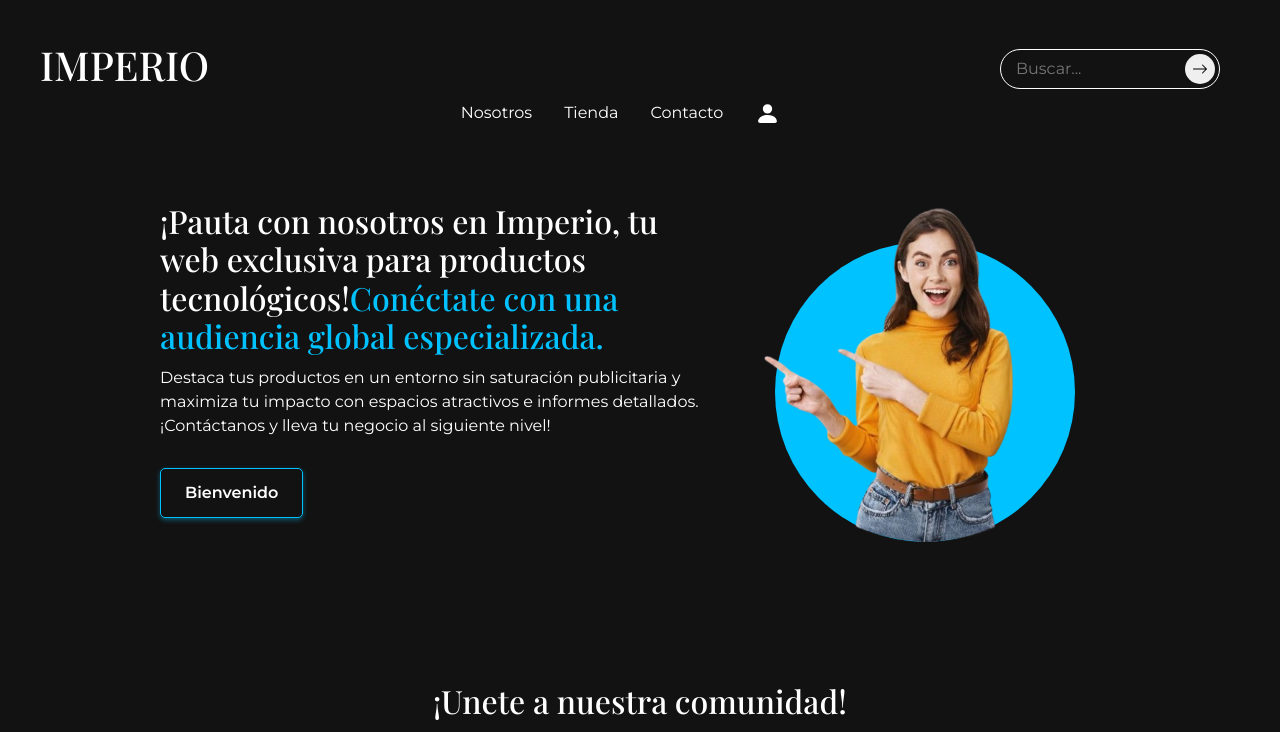
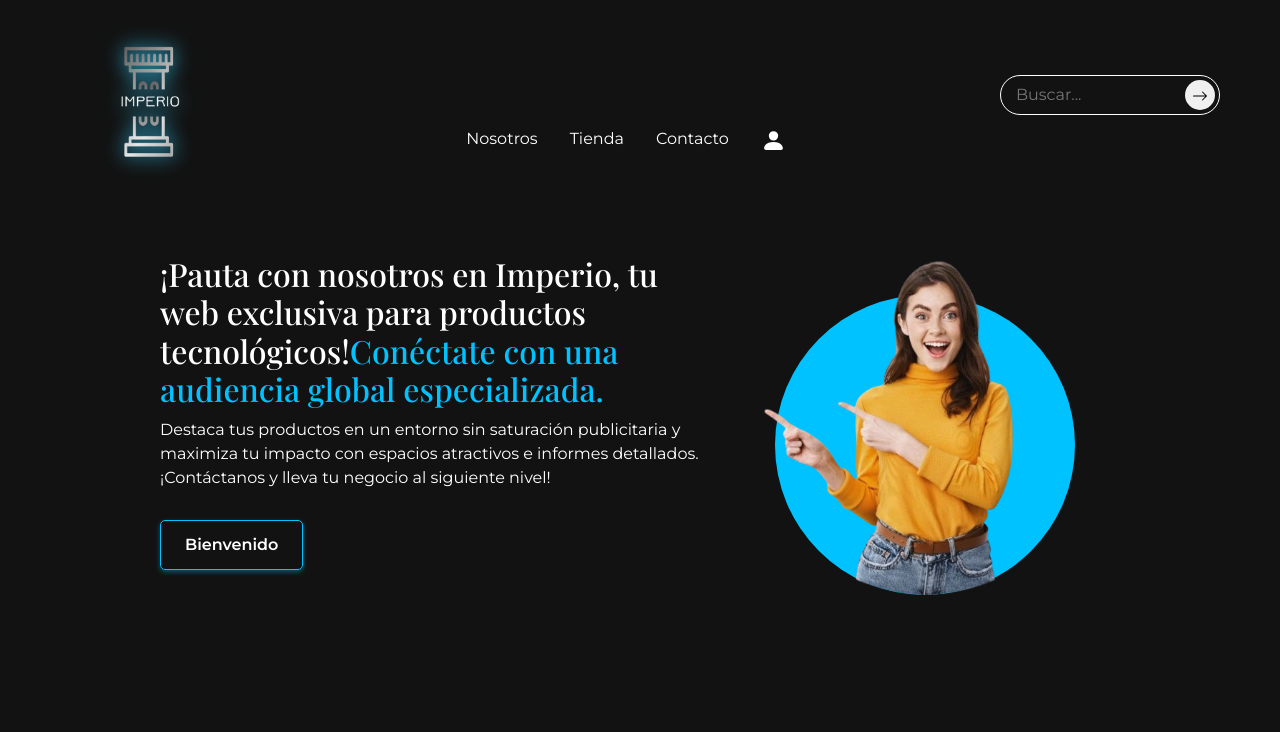
Before and after one commit to Sala-A/IMPERIO, a React (Vite) app: page / in a window 1280 px wide. Shown: the top 732 px of the page. Built offline with nearby package versions, Linux system fonts and the light colour scheme; a web font is replaced by a local one.

Commit message:
Logo de Imperio, estilos y acomodado en el navbar y footer

```diff
--- a/src/Components/Common/Footer.jsx
+++ b/src/Components/Common/Footer.jsx
@@ -3,15 +3,42 @@ export default function Footer() {
     <footer className="footer">
       <div className="company_info">
         <div className="social-media">
-          <a id="a_socialMedia" href="#">
-            <img id="img-icon" title="Instagram" src="../src/assets/Instagram.svg" alt="Instagram" />
+          <a className="a_socialMedia" href="#">
+            <img
+              id="img-icon"
+              title="Instagram"
+              src="../src/assets/Instagram.svg"
+              alt="Instagram"
+            />
           </a>
           <a id="a_socialMedia" href="#">
-            <img id="img-icon" title="Facebook" src="../src/assets/Facebook.svg" alt="Facebook" />
+            <img
+              id="img-icon"
+              title="Facebook"
+              src="../src/assets/Facebook.svg"
+              alt="Facebook"
+            />
           </a>
         </div>
-        <div className="company-name">
-          <a href="#" id="name"><h1 id="company-name">IMPERIO</h1></a>
+        <div
+          className="company-name"
+          style={{
+            flexGrow: "1",
+            textAlign: "center",
+            fontSize: "18px",
+            fontWeight: "bold",
+          }}
+        >
+          <a href="#" id="name">
+            <img
+              id="logo"
+              src="./imperio.png"
+              style={{
+                width: "135px",
+                height: "110px",
+              }}
+            />
+          </a>
         </div>
       </div>
       <hr />
--- a/src/Components/Common/Navbar.jsx
+++ b/src/Components/Common/Navbar.jsx
@@ -3,8 +3,17 @@ import Search from "./Search";
 function Navbar() {
   return (
     <nav className="navbar">
-      <a href="#" id="logo">
-        <h1 className="logo">IMPERIO</h1>
+      <a href="#" className="logo">
+        <img
+          id="logo"
+          src="./imperio.png"
+          style={{
+            width: "180px",
+            height: "150px",
+            position: "relative",
+            left: "50px",
+          }}
+        />
       </a>
       <ul className="nav-links">
         <li className="li-nav">
--- a/src/Style/Layout/_Footer.scss
+++ b/src/Style/Layout/_Footer.scss
@@ -10,20 +10,11 @@
     .social-media {
       display: flex;
       gap: 15px;
-      #img-icon{
+      #img-icon {
         transition: transform 0.3s ease;
         &:hover {
           transform: scale(1.1);
-      }}
-  }
-    .company-name {
-
-      flex-grow: 1;
-      text-align: center;
-      font-size: 18px;
-      font-weight: bold;
-      #company-name {
-        color: $colorWhite;
+        }
       }
     }
   }
--- a/src/Style/Layout/_Navbar.scss
+++ b/src/Style/Layout/_Navbar.scss
@@ -5,9 +5,9 @@
   display: flex;
   justify-content: space-between;
   padding: 20px 30px 20px 40px;
-  .logo {
-    user-select: none;
-    color: $colorWhite;
+  #logo {
+    transition: filter 0.3s ease;
+    filter: drop-shadow(0px 0px 10px $button-hover);
   }
   .nav-links {
     display: flex;
```
Also changed, not shown: public/imperio.png (added).
